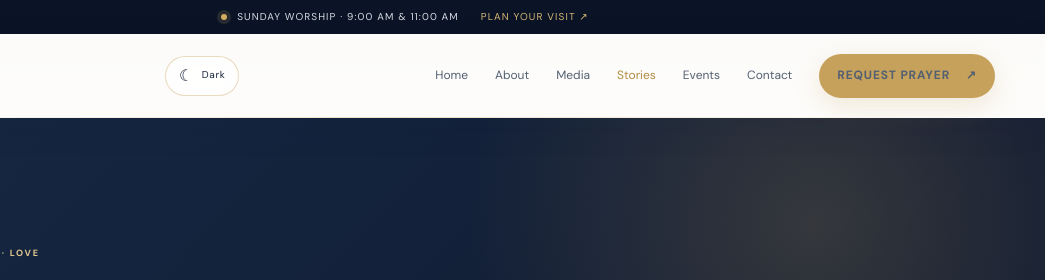
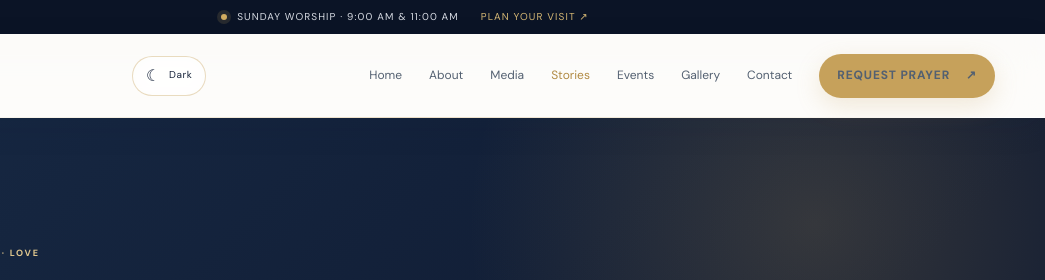
Before and after one commit to eswar-band/gospel-of-peace-community, a plain HTML site: page testimonies.html in a window 1280 px wide. Shown: the top 280 px of the page, 235-1280 px from the left. Drawn offline with nearby package versions, Linux system fonts and the light colour scheme.

Commit message:
Link community gallery in site navigation

```diff
--- a/testimonies.html
+++ b/testimonies.html
@@ -25,7 +25,7 @@
       <button class="menu-toggle" id="menuToggle" type="button" aria-label="Open navigation" aria-expanded="false"><span></span><span></span></button>
     </div>
     <nav class="main-nav" id="mainNav" aria-label="Main navigation">
-      <a href="index.html#home">Home</a><a href="index.html#about">About</a><a href="media.html">Media</a><a class="active" href="testimonies.html" aria-current="page">Stories</a><a href="events.html">Events</a><a href="index.html#contact">Contact</a><a class="btn btn-gold nav-cta" href="index.html#prayer">Request Prayer <span>↗</span></a>
+      <a href="index.html#home">Home</a><a href="index.html#about">About</a><a href="media.html">Media</a><a class="active" href="testimonies.html" aria-current="page">Stories</a><a href="events.html">Events</a><a href="gallery.html">Gallery</a><a href="index.html#contact">Contact</a><a class="btn btn-gold nav-cta" href="index.html#prayer">Request Prayer <span>↗</span></a>
     </nav>
   </header>
 
```
